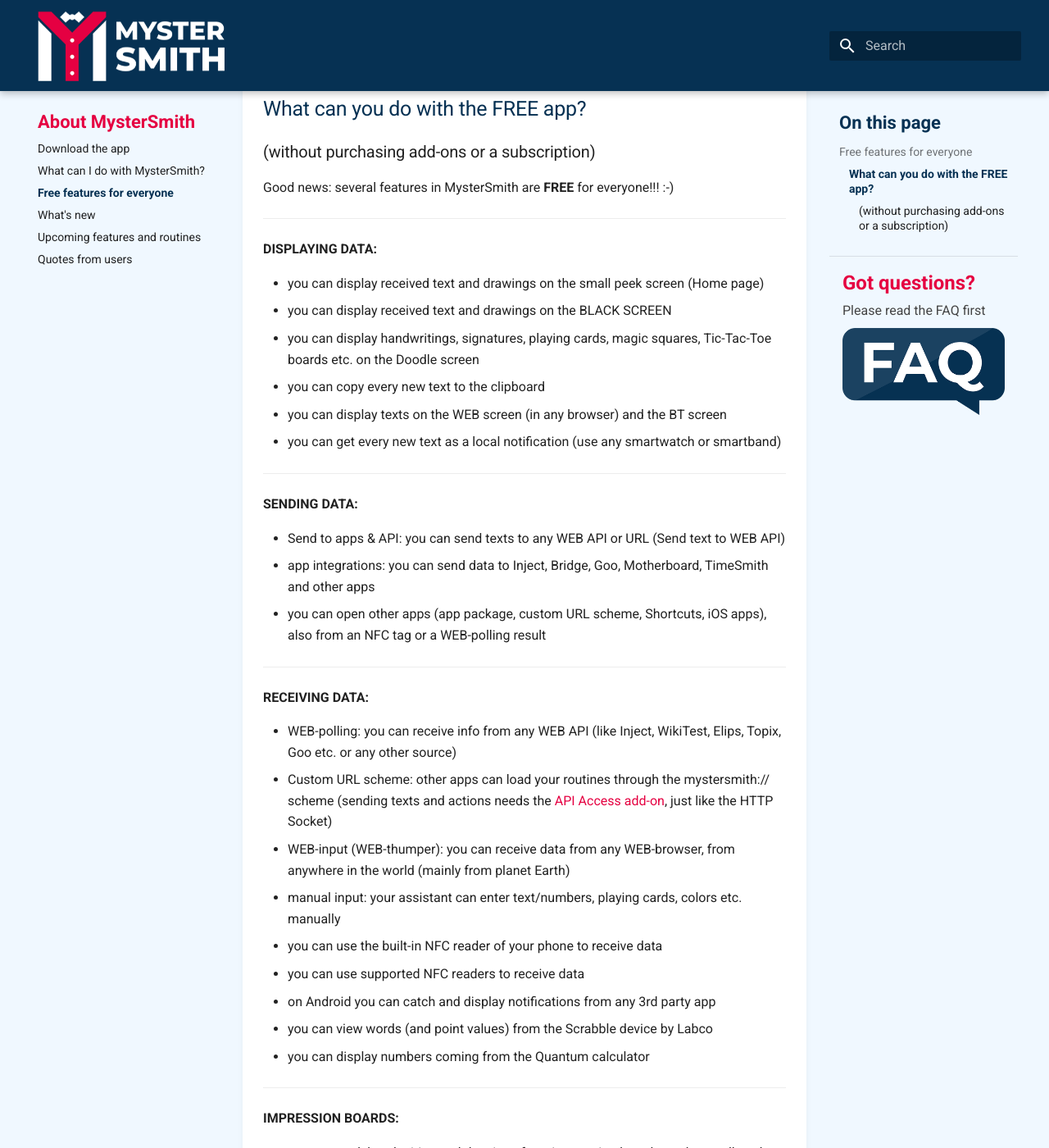
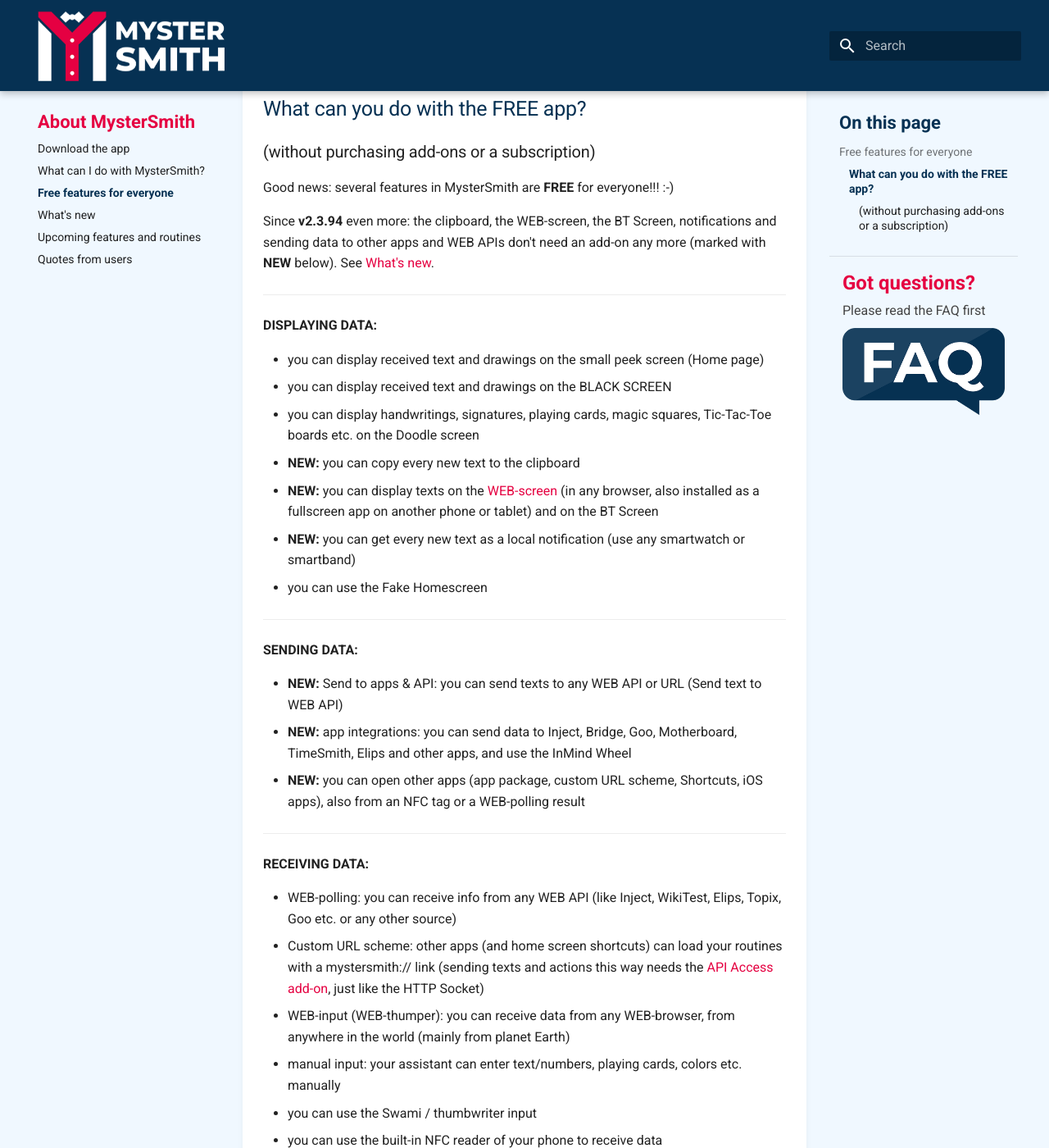
Before and after one commit to ragcsalo/mystersmith-docs, an MkDocs documentation site: the page built from docs/about-mystersmith/free-features.md, in a window 1280 px wide and 1400 px high, scrolled down 489 px. Shown: the whole window at 82% size. Built offline with MkDocs 1.6.1 and Material for MkDocs 9.7.7, drawn with Linux system fonts in a browser that asks for light colours.

Commit message:
Free features: what became free in v2.3.94 (marked NEW), WEB-screen link, Fake Homescreen and Swami
Co-Authored-By: Claude Opus 5.5 <noreply@anthropic.com>

```diff
--- a/docs/about-mystersmith/free-features.md
+++ b/docs/about-mystersmith/free-features.md
@@ -7,6 +7,8 @@
 
 Good news: several features in MysterSmith are **FREE** for everyone!!! :-)
 
+Since **v2.3.94** even more: the clipboard, the WEB-screen, the BT Screen, notifications and sending data to other apps and WEB APIs don't need an add-on any more (marked with **NEW** below). See [What's new](whats-new.md).
+
 ---
 
 **DISPLAYING DATA:**
@@ -14,26 +16,28 @@ Good news: several features in MysterSmith are **FREE** for everyone!!! :-)
 * you can display received text and drawings on the small peek screen (Home page)
 * you can display received text and drawings on the BLACK SCREEN
 * you can display handwritings, signatures, playing cards, magic squares, Tic-Tac-Toe boards etc. on the Doodle screen
-* you can copy every new text to the clipboard
-* you can display texts on the WEB screen (in any browser) and the BT screen
-* you can get every new text as a local notification (use any smartwatch or smartband)
+* **NEW:** you can copy every new text to the clipboard
+* **NEW:** you can display texts on the [WEB-screen](../user-guide/webscreen.md) (in any browser, also installed as a fullscreen app on another phone or tablet) and on the BT Screen
+* **NEW:** you can get every new text as a local notification (use any smartwatch or smartband)
+* you can use the Fake Homescreen
 
 ---
 
 **SENDING DATA:**
 
-* Send to apps & API: you can send texts to any WEB API or URL (Send text to WEB API)
-* app integrations: you can send data to Inject, Bridge, Goo, Motherboard, TimeSmith and other apps
-* you can open other apps (app package, custom URL scheme, Shortcuts, iOS apps), also from an NFC tag or a WEB-polling result
+* **NEW:** Send to apps & API: you can send texts to any WEB API or URL (Send text to WEB API)
+* **NEW:** app integrations: you can send data to Inject, Bridge, Goo, Motherboard, TimeSmith, Elips and other apps, and use the InMind Wheel
+* **NEW:** you can open other apps (app package, custom URL scheme, Shortcuts, iOS apps), also from an NFC tag or a WEB-polling result
 
 ---
 
 **RECEIVING DATA:**
 
 * WEB-polling: you can receive info from any WEB API (like Inject, WikiTest, Elips, Topix, Goo etc. or any other source)
-* Custom URL scheme: other apps can load your routines through the mystersmith:// scheme (sending texts and actions needs the [API Access add-on](../purchase-add-ons/api-access.md), just like the HTTP Socket)
+* Custom URL scheme: other apps (and home screen shortcuts) can load your routines with a mystersmith:// link (sending texts and actions this way needs the [API Access add-on](../purchase-add-ons/api-access.md), just like the HTTP Socket)
 * WEB-input (WEB-thumper): you can receive data from any WEB-browser, from anywhere in the world (mainly from planet Earth)
 * manual input: your assistant can enter text/numbers, playing cards, colors etc. manually
+* you can use the Swami / thumbwriter input
 * you can use the built-in NFC reader of your phone to receive data
 * you can use supported NFC readers to receive data
 * on Android you can catch and display notifications from any 3rd party app
```
